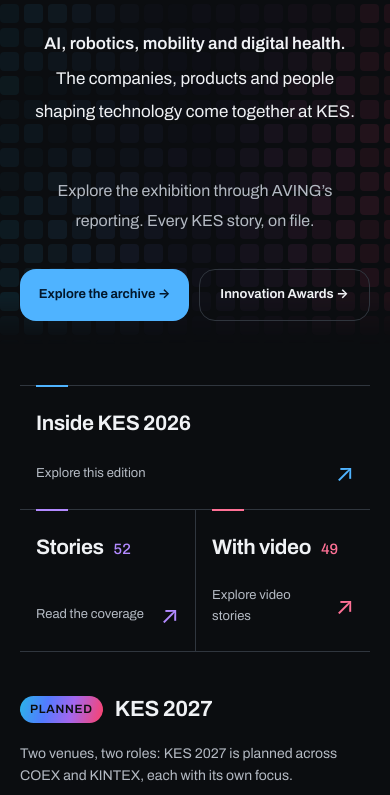
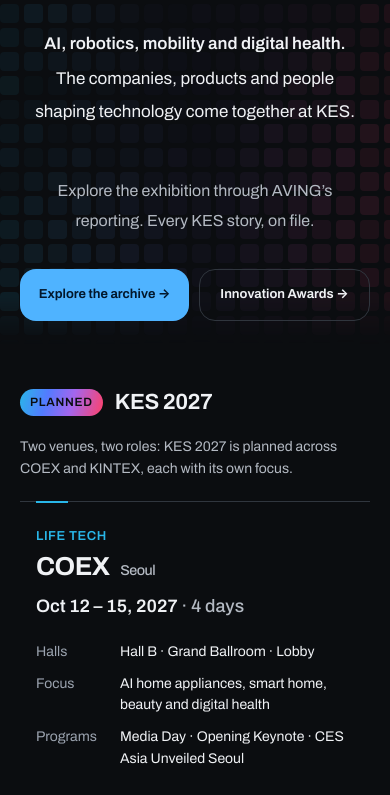
Before and after one commit to tec-create/aving-kes, a plain HTML site: page index.html in a window 390 px wide. Shown: the part 305-1100 px from the top of the page. Drawn offline with Linux system fonts and the light colour scheme.

Commit message:
FIX: hero 디자인 수정3

```diff
--- a/assets/app.js
+++ b/assets/app.js
@@ -294,20 +294,6 @@
               </div>
             </div>
           </div>
-          <nav class="archive-index" aria-label="Explore the KES archive">
-            <a class="archive-index__entry archive-index__entry--edition" href="#/edition/${latestEd.y}">
-              <span class="archive-index__title">Inside KES ${latestEd.y}</span>
-              <span class="archive-index__detail">Explore this edition <span aria-hidden="true">↗</span></span>
-            </a>
-            <a class="archive-index__entry" href="#/all">
-              <span class="archive-index__title">Stories <span class="archive-index__count">${latestEd.n.toLocaleString("en-US")}</span></span>
-              <span class="archive-index__detail">Read the coverage <span aria-hidden="true">↗</span></span>
-            </a>
-            <a class="archive-index__entry archive-index__entry--video" href="#/videos">
-              <span class="archive-index__title">With video <span class="archive-index__count">${latestEd.v}</span></span>
-              <span class="archive-index__detail">Explore video stories <span aria-hidden="true">↗</span></span>
-            </a>
-          </nav>
           ${nextShow()}
           <p class="archive-credit"><span>Reporting by <strong>AVING NEWS</strong></span><span>COEX, Seoul · Korea</span></p>
         </div>
--- a/assets/style.css
+++ b/assets/style.css
@@ -413,80 +413,6 @@ h3 {
 .btn--ghost:hover {
   text-decoration: underline;
 }
-.archive-index {
-  display: grid;
-  grid-template-columns: 1.25fr 1fr 1fr;
-  margin: 48px 0 0;
-  border-top: 1px solid var(--line);
-  border-bottom: 1px solid var(--line);
-  text-align: left;
-}
-.archive-index__entry {
-  position: relative;
-  display: flex;
-  flex-direction: column;
-  justify-content: space-between;
-  gap: 28px;
-  min-width: 0;
-  padding: 32px;
-  transition: background 0.18s;
-  --index-accent: #b28aff;
-}
-.archive-index__entry:before {
-  content: "";
-  position: absolute;
-  top: -1px;
-  left: 32px;
-  width: 48px;
-  height: 2px;
-  background: var(--index-accent);
-}
-.archive-index__entry + .archive-index__entry {
-  border-left: 1px solid var(--line);
-}
-.archive-index__entry--edition {
-  --index-accent: var(--accent);
-}
-.archive-index__entry--video {
-  --index-accent: #ff7196;
-}
-.archive-index__entry:hover,
-.archive-index__entry:focus-visible {
-  background: var(--bg-2);
-}
-.archive-index__title {
-  display: flex;
-  align-items: baseline;
-  gap: 16px;
-  font-size: clamp(22px, 2.3vw, 30px);
-  font-weight: 650;
-  line-height: 1.3;
-  letter-spacing: -0.02em;
-}
-.archive-index__count {
-  font-size: 17px;
-  font-weight: 500;
-  letter-spacing: 0;
-  color: var(--index-accent);
-  font-variant-numeric: tabular-nums;
-}
-.archive-index__detail {
-  display: flex;
-  align-items: center;
-  justify-content: space-between;
-  gap: 16px;
-  color: var(--muted);
-  font-size: 14px;
-}
-.archive-index__detail > span {
-  font-size: 24px;
-  line-height: 1;
-  color: var(--index-accent);
-}
-.archive-index__entry:hover .archive-index__detail,
-.archive-index__entry:focus-visible .archive-index__detail {
-  color: var(--text);
-}
 .archive-credit {
   display: flex;
   justify-content: space-between;
@@ -1278,23 +1204,6 @@ dialog::backdrop {
   .hero__copy {
     margin-top: 32px;
   }
-  .archive-index {
-    margin-top: 40px;
-    grid-template-columns: 1fr 1fr;
-  }
-  .archive-index__entry {
-    padding: 28px 24px;
-  }
-  .archive-index__entry:before {
-    left: 24px;
-  }
-  .archive-index__entry--edition {
-    grid-column: 1/-1;
-    border-bottom: 1px solid var(--line);
-  }
-  .archive-index__entry--edition + .archive-index__entry {
-    border-left: 0;
-  }
   .sec {
     padding: 40px 0;
   }
@@ -1355,26 +1264,6 @@ dialog::backdrop {
     white-space: nowrap;
     padding: 12px;
     font-size: 13px;
-  }
-  .archive-index__entry {
-    padding: 24px 16px;
-    gap: 24px;
-  }
-  .archive-index__entry:before {
-    left: 16px;
-    width: 32px;
-  }
-  .archive-index__title {
-    font-size: 21px;
-    gap: 10px;
-    flex-wrap: wrap;
-  }
-  .archive-index__count {
-    font-size: 15px;
-  }
-  .archive-index__detail {
-    font-size: 13px;
-    gap: 8px;
   }
   .archive-credit {
     flex-direction: column;
@@ -1482,7 +1371,7 @@ dialog::backdrop {
   .edition-nav .pill{flex:0 0 auto;white-space:nowrap}
 }
 
-/* KES 2027 plan: two venues, shown in the hero below the archive index. */
+/* KES 2027 plan: two venues, shown below the hero introduction. */
 .next-show {
   margin: 40px 0 0;
   text-align: left;
--- a/index.html
+++ b/index.html
@@ -31,7 +31,7 @@
       rel="stylesheet"
       href="https://fonts.googleapis.com/css2?family=Archivo:wdth,wght@62..125,300..800&display=swap"
     />
-    <link rel="stylesheet" href="/assets/style.css?v=13" />
+    <link rel="stylesheet" href="/assets/style.css?v=14" />
   </head>
   <body>
     <a class="skip" href="#main">Skip to content</a>
@@ -191,6 +191,6 @@
       </div>
     </footer>
 
-    <script src="/assets/app.js?v=13" defer></script>
+    <script src="/assets/app.js?v=14" defer></script>
   </body>
 </html>
```
Also changed, not shown: 1 other file.
